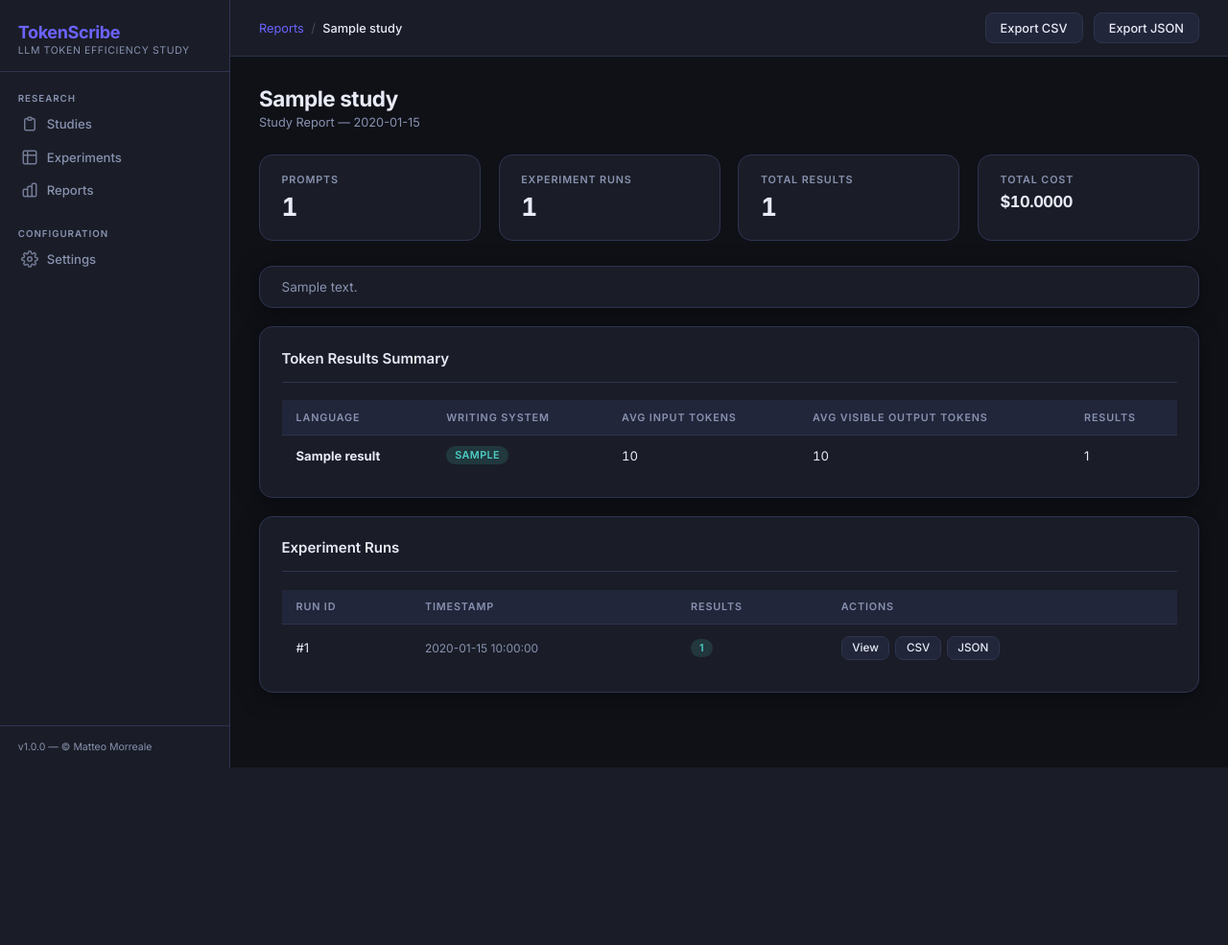
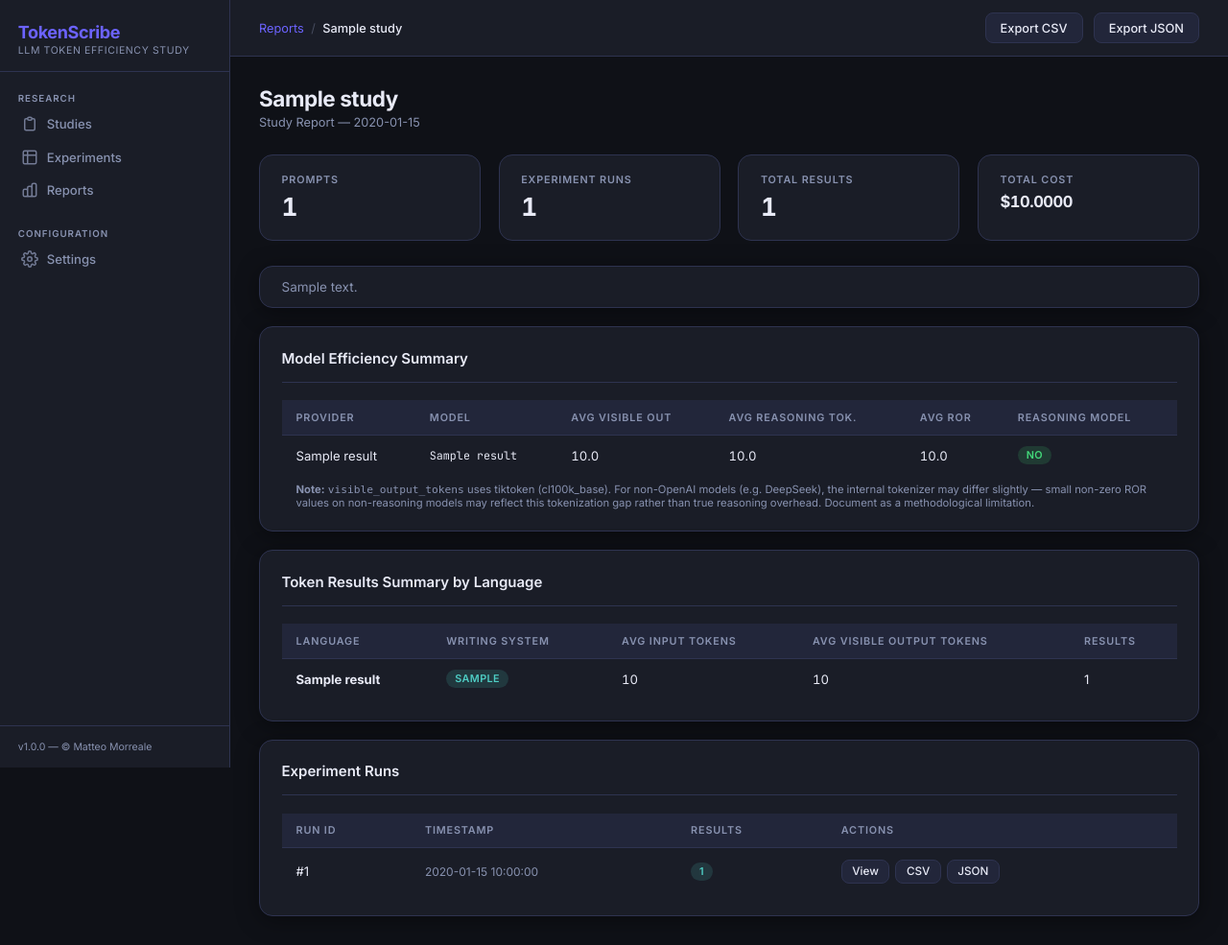
Before and after one commit to matteomorreale/TokenScribe, a Flask app: template app/views/templates/reports/study_report.html in a window 1280 px wide. Shown: the whole page at 96% size. Before the commit the page ends 800 px from the top, so only its background shows below. Run offline with Flask 3, Linux system fonts and the light colour scheme; the template is opened without the code that fills it: most values are stand-ins (such as "Sample title", 1, 10 or a date in 2020).

Commit message:
feat: enhance experiment results display with reasoning model indicator and update report summaries

```diff
--- a/app/models/experiment_model.py
+++ b/app/models/experiment_model.py
@@ -169,6 +169,7 @@ class ExperimentModel:
                 d["reasoning_tokens"] = max(0, arot - vot)
                 d["cost_visible_only"] = round(vot * cpo, 8)
                 d["ror"] = round(d["reasoning_tokens"] / vot, 3) if vot > 0 else 0.0
+                d["is_reasoning_model"] = d["reasoning_tokens"] > 0
                 results.append(d)
             return results
         finally:
--- a/app/services/export_service.py
+++ b/app/services/export_service.py
@@ -63,6 +63,7 @@ class ExportService:
             "reasoning_tokens",
             "api_reported_output_tokens",
             "ror",
+            "is_reasoning_model",
             "cost_visible_only",
             "cost",
             "visible_output_text_length",
--- a/app/views/templates/experiments/detail.html
+++ b/app/views/templates/experiments/detail.html
@@ -110,6 +110,9 @@
       </tbody>
     </table>
   </div>
+  <p style="font-size:.75rem; color:var(--ts-text-muted); padding:.5rem 1rem 0;">
+    <strong>Methodological note:</strong> <em>Visible Out</em> uses tiktoken (cl100k_base). For non-OpenAI models (e.g. DeepSeek), the internal tokenizer may differ slightly — small non-zero <em>Reasoning</em> values on non-reasoning models may reflect this tokenization gap. Verify on deepseek-chat rows: reasoning_tokens should be ≈ 0.
+  </p>
   {% else %}
   <div class="ts-empty" style="padding:2rem;"><div class="ts-empty-title">No results recorded</div></div>
   {% endif %}
--- a/app/views/templates/reports/study_report.html
+++ b/app/views/templates/reports/study_report.html
@@ -46,7 +46,64 @@
 
 {% if results %}
 <div class="ts-card" style="margin-bottom:1.25rem;">
-  <div class="ts-card-header"><span class="ts-card-title">Token Results Summary</span></div>
+  <div class="ts-card-header"><span class="ts-card-title">Model Efficiency Summary</span></div>
+  <div class="ts-table-wrap">
+    <table class="ts-table">
+      <thead>
+        <tr>
+          <th>Provider</th><th>Model</th>
+          <th title="tiktoken of visible response text">Avg Visible Out</th>
+          <th title="api_reported_output_tokens minus visible_output_tokens">Avg Reasoning Tok.</th>
+          <th title="reasoning_tokens / visible_output_tokens">Avg ROR</th>
+          <th title="Derived: reasoning_tokens > 0 on at least one result">Reasoning Model</th>
+        </tr>
+      </thead>
+      <tbody>
+        {% set model_data = {} %}
+        {% for r in results %}
+          {% set key = r.provider_name ~ ' / ' ~ r.model_name %}
+          {% if key not in model_data %}
+            {% set _ = model_data.update({key: {'provider': r.provider_name, 'model': r.model_name, 'vot': [], 'rt': [], 'ror': [], 'reasoning': false}}) %}
+          {% endif %}
+          {% if r.visible_output_tokens is not none %}
+            {% set _ = model_data[key]['vot'].append(r.visible_output_tokens) %}
+          {% endif %}
+          {% if r.reasoning_tokens is not none %}
+            {% set _ = model_data[key]['rt'].append(r.reasoning_tokens) %}
+          {% endif %}
+          {% if r.ror is not none %}
+            {% set _ = model_data[key]['ror'].append(r.ror) %}
+          {% endif %}
+          {% if r.is_reasoning_model %}
+            {% set _ = model_data.update({key: model_data[key] | combine({'reasoning': true})}) %}
+          {% endif %}
+        {% endfor %}
+        {% for key, d in model_data.items() %}
+        <tr>
+          <td>{{ d.provider }}</td>
+          <td style="font-family:var(--ts-mono); font-size:.78rem;">{{ d.model }}</td>
+          <td style="font-variant-numeric:tabular-nums;">{{ (d['vot']|sum / d['vot']|length)|round(1) if d['vot'] else '—' }}</td>
+          <td style="font-variant-numeric:tabular-nums;">{{ (d['rt']|sum / d['rt']|length)|round(1) if d['rt'] else '—' }}</td>
+          <td style="font-variant-numeric:tabular-nums;">{{ (d['ror']|sum / d['ror']|length)|round(2) if d['ror'] else '—' }}</td>
+          <td>
+            {% if d.reasoning %}
+            <span class="ts-badge ts-badge-warning">yes</span>
+            {% else %}
+            <span class="ts-badge ts-badge-approved">no</span>
+            {% endif %}
+          </td>
+        </tr>
+        {% endfor %}
+      </tbody>
+    </table>
+  </div>
+  <p style="font-size:.75rem; color:var(--ts-text-muted); padding:.5rem 1rem 0;">
+    <strong>Note:</strong> <code>visible_output_tokens</code> uses tiktoken (cl100k_base). For non-OpenAI models (e.g. DeepSeek), the internal tokenizer may differ slightly — small non-zero ROR values on non-reasoning models may reflect this tokenization gap rather than true reasoning overhead. Document as a methodological limitation.
+  </p>
+</div>
+
+<div class="ts-card" style="margin-bottom:1.25rem;">
+  <div class="ts-card-header"><span class="ts-card-title">Token Results Summary by Language</span></div>
   <div class="ts-table-wrap">
     <table class="ts-table">
       <thead>
```
